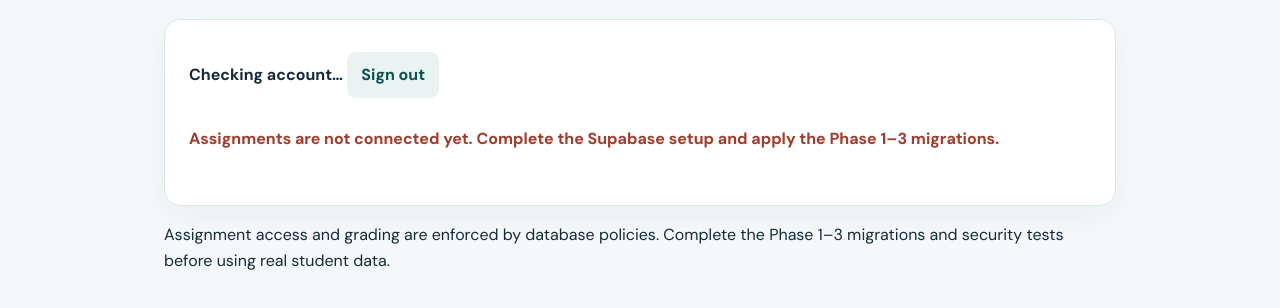
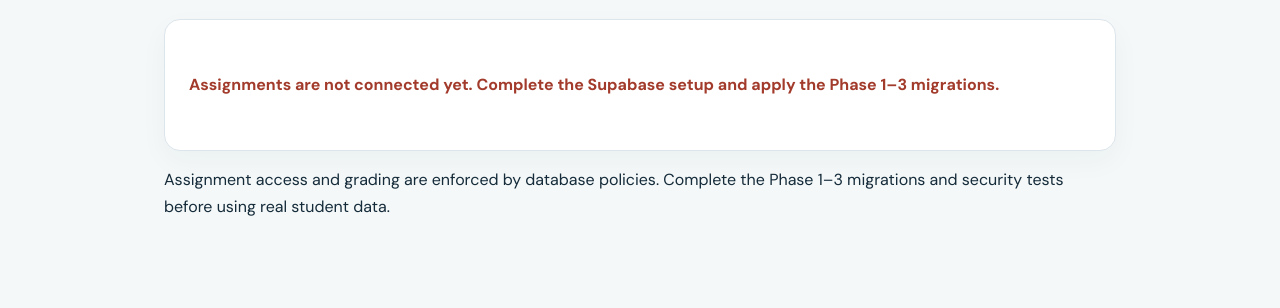
Before and after one commit to Osdmaverick/osdmaverick-virtual-science-lab, a plain HTML site: page assignments.html in a window 1280 px wide. Shown: the part 362-670 px from the top of the page. Drawn offline with nearby package versions, Linux system fonts and the light colour scheme; a script that the page names is missing.

Commit message:
Hide account actions until sign-in is configured

```diff
--- a/assignments.html
+++ b/assignments.html
@@ -50,7 +50,7 @@
 <p>Teachers can set classwork and review submissions. Students can complete published assignments and track feedback.</p>
 </section>
 <section class="assignments-panel">
-<div><strong id="assignments-account">Checking account…</strong> <button class="secondary" id="assignments-signout" type="button">Sign out</button></div>
+<div id="assignments-account-toolbar" hidden><strong id="assignments-account">Checking account…</strong> <button class="secondary" id="assignments-signout" type="button">Sign out</button></div>
 <p id="assignments-status" class="assignment-status-line" role="status" aria-live="polite"></p>
 <div id="assignments-login-prompt" hidden><p>Sign in to access your assignments.</p><a href="auth.html">Go to account sign in</a></div>
 <div id="assignments-content" hidden>
```
